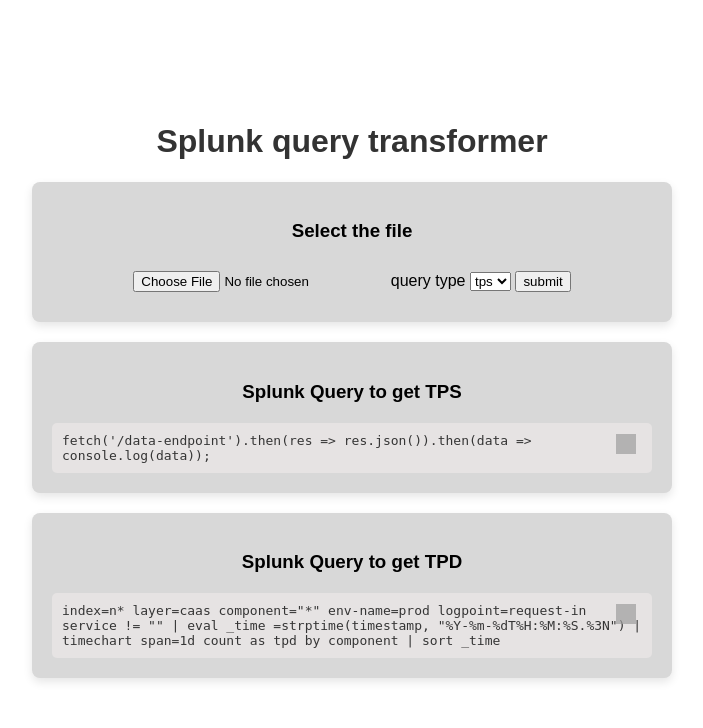
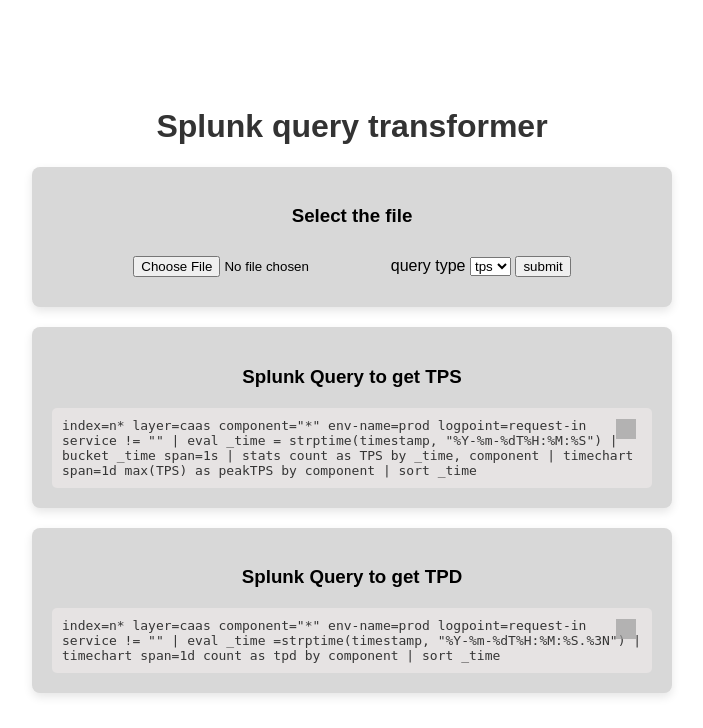
Before and after one commit to alexgplaza/fileformatter, a Flask app: page / in a window 1280 px wide. Shown: the top 728 px of the page, without its empty margins (288-991 px from the left). Run offline with Flask 3, Linux system fonts and the light colour scheme; grey boxes are pictures that could not be loaded.

Commit message:
cambios estéticos

```diff
--- a/templates/index.html
+++ b/templates/index.html
@@ -33,17 +33,22 @@
 
     <div class="container">
         <h3>Splunk Query to get TPS</h3>
-        <div class="code-snippet" id="codeSnippet">
-            fetch('/data-endpoint').then(res => res.json()).then(data => console.log(data));
-            <button class="copy-btn" onclick="copyCode()">
+        <div class="code-snippet" id="codeSnippetTPS">
+            index=n* layer=caas component="*" env-name=prod logpoint=request-in service != ""
+            | eval _time = strptime(timestamp, "%Y-%m-%dT%H:%M:%S")
+            | bucket _time span=1s
+            | stats count as TPS by _time, component
+            | timechart span=1d max(TPS) as peakTPS by component
+            | sort _time
+            <button class="copy-btn" onclick="copyCodeTPS()">
                 <img src="https://cdn-icons-png.flaticon.com/512/60/60990.png" alt="Copiar">
             </button>
         </div>
     </div>
 
     <script>
-        function copyCode() {
-            const code = document.getElementById("codeSnippet").innerText;
+        function copyCodeTPS() {
+            const code = document.getElementById("codeSnippetTPS").innerText;
             navigator.clipboard.writeText(code).then(() => alert("Código copiado!"));
         }
     </script>
```
